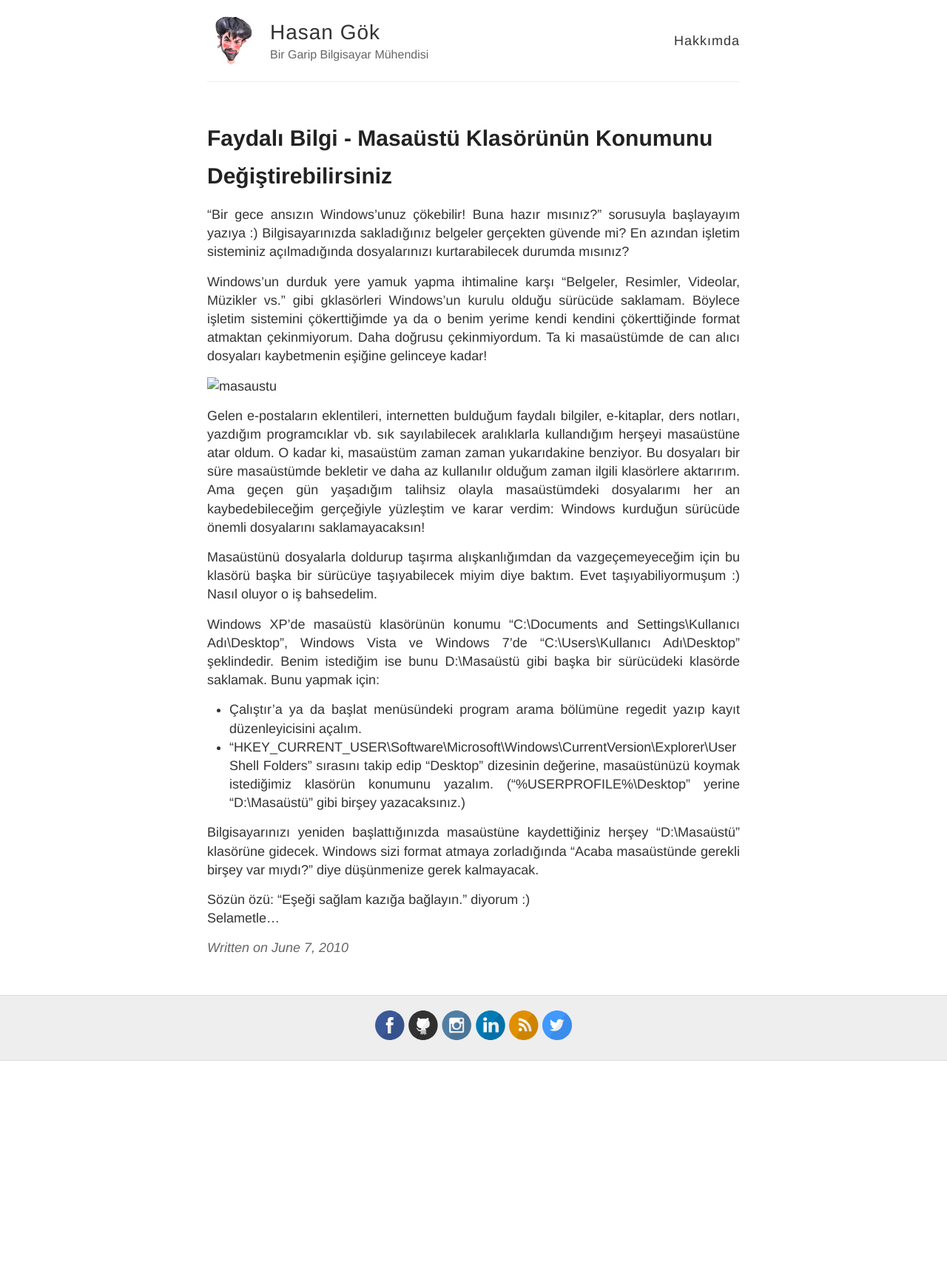
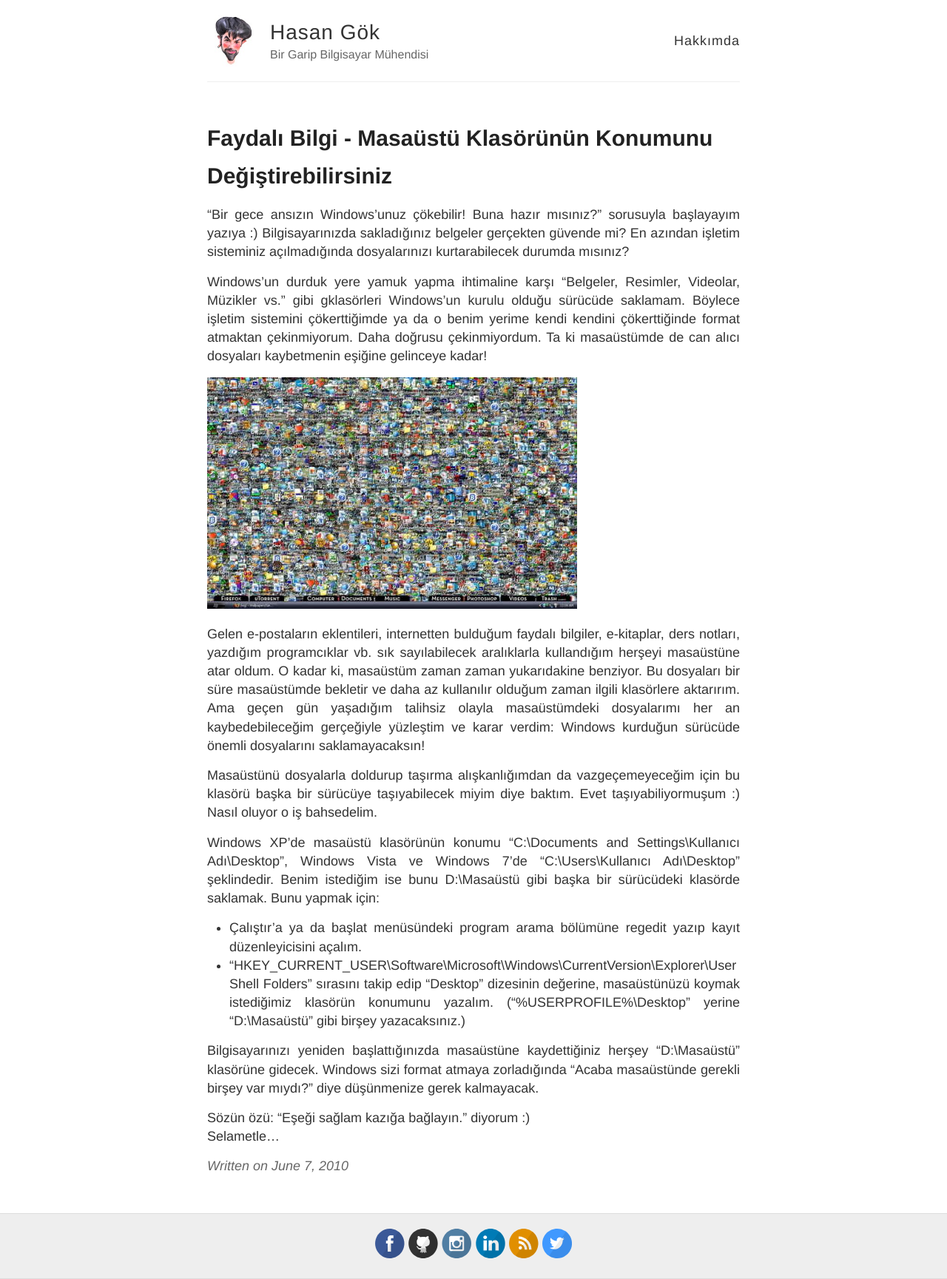
Before and after one commit to hasangok/hasangok.github.io, a Jekyll site: the page built from _posts/2010-06-07-faydali-bilgi-masaustu-klasorunun-konumunu-degistirebilirsiniz.md, in a window 1280 px wide. Shown: the whole page at 74% size. Built offline with Jekyll 4.4.1, drawn with Linux system fonts in a browser that asks for light colours; comment, search, counter and statistics services are not loaded; before the commit the page ends 1434 px from its top, so only the background shows below that.

Commit message:
Update 2010-06-07-faydali-bilgi-masaustu-klasorunun-konumunu-degistirebilirsiniz.md

```diff
--- a/_posts/2010-06-07-faydali-bilgi-masaustu-klasorunun-konumunu-degistirebilirsiniz.md
+++ b/_posts/2010-06-07-faydali-bilgi-masaustu-klasorunun-konumunu-degistirebilirsiniz.md
@@ -10,7 +10,7 @@
 
 Windows'un durduk yere yamuk yapma ihtimaline karşı "Belgeler, Resimler, Videolar, Müzikler vs." gibi gklasörleri Windows'un kurulu olduğu sürücüde saklamam. Böylece işletim sistemini çökerttiğimde ya da o benim yerime kendi kendini çökerttiğinde format atmaktan çekinmiyorum. Daha doğrusu çekinmiyordum. Ta ki masaüstümde de can alıcı dosyaları kaybetmenin eşiğine gelinceye kadar!
 
-![masaustu](http://www.hasangok.com.tr/wp-content/uploads/2010/06/masaustu.jpg)
+![masaustu](https://raw.githubusercontent.com/hasangok/hasangok.github.io/master/uploads/2010/06/masaustu.jpg)
 
 Gelen e-postaların eklentileri, internetten bulduğum faydalı bilgiler, e-kitaplar, ders notları, yazdığım programcıklar vb. sık sayılabilecek aralıklarla kullandığım herşeyi masaüstüne atar oldum. O kadar ki, masaüstüm zaman zaman yukarıdakine benziyor. Bu dosyaları bir süre masaüstümde bekletir ve daha az kullanılır olduğum zaman ilgili klasörlere aktarırım. Ama geçen gün yaşadığım talihsiz olayla masaüstümdeki dosyalarımı her an kaybedebileceğim gerçeğiyle yüzleştim ve karar verdim: Windows kurduğun sürücüde önemli dosyalarını saklamayacaksın!
 
```
